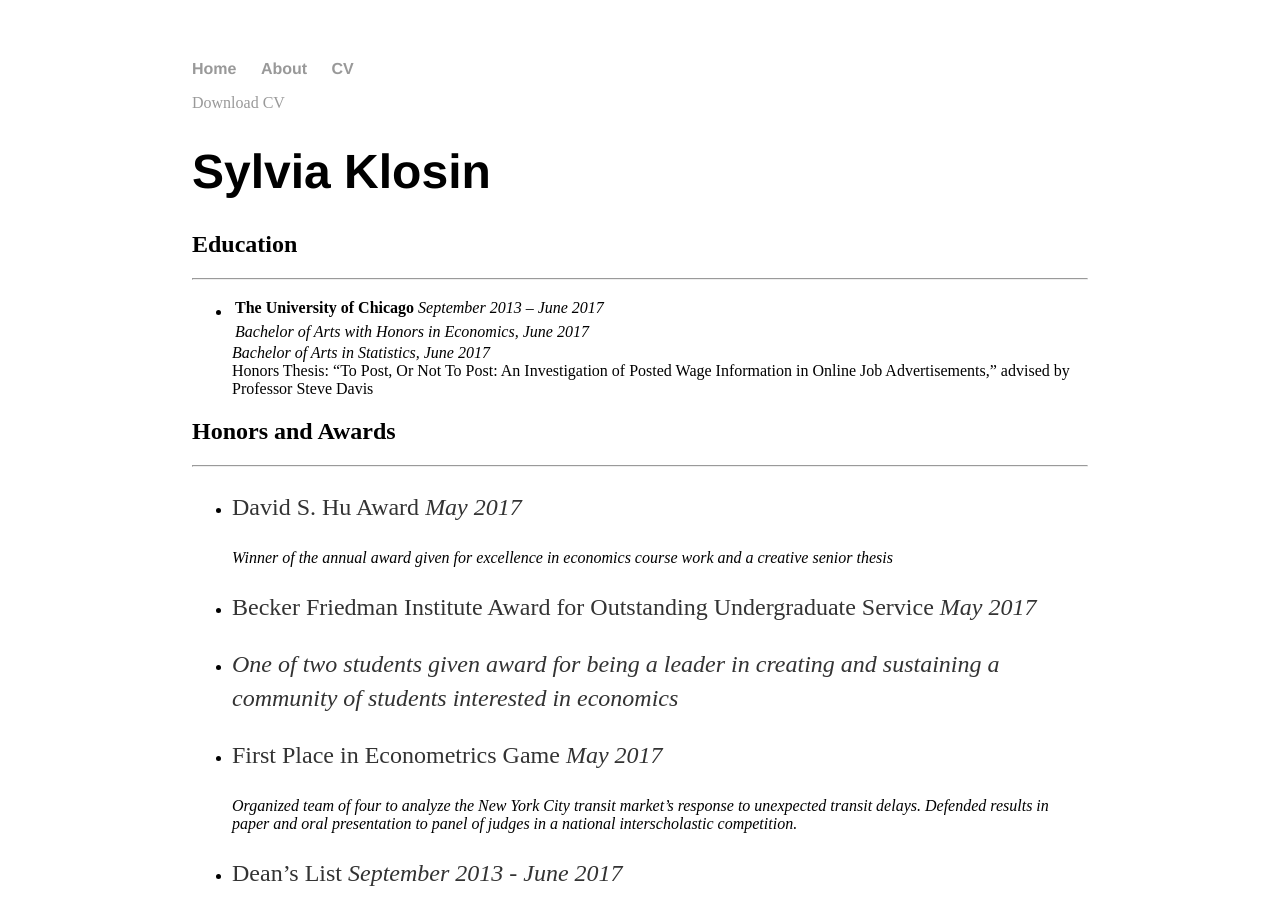
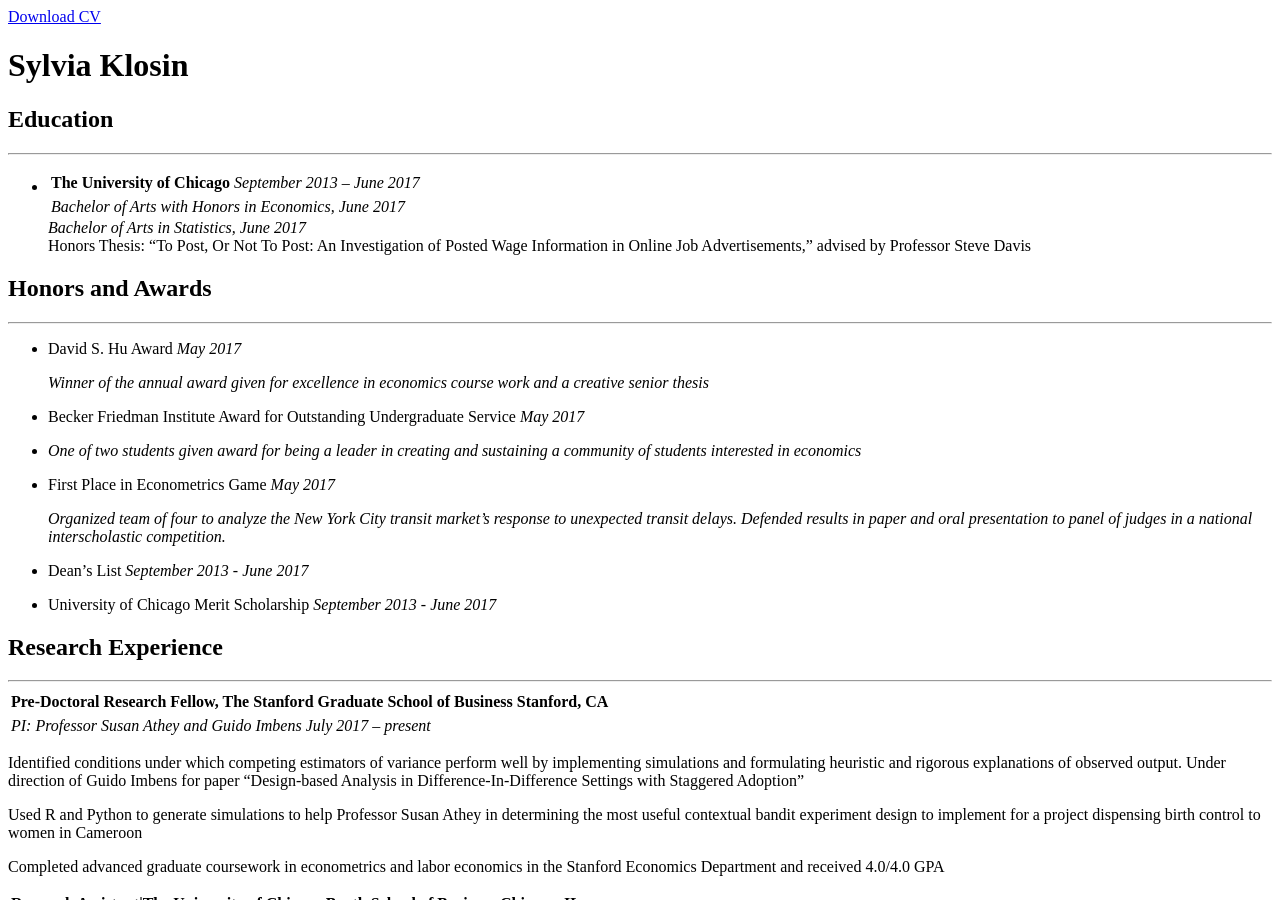
Before and after one commit to lcurrier/lcurrier.github.io, a Jekyll site: the page cv/index.html, which Jekyll copies as it is, in a window 1280 px wide and 900 px high. Built offline with Jekyll 4.4.1, drawn with Linux system fonts in a browser that asks for light colours; some of the changed text lies outside the part shown.

```diff
--- a/cv/index.html
+++ b/cv/index.html
@@ -1,7 +1,4 @@
----
-layout: default
-title: Sylvia Klosin's CV
----
+
 
 	<div class="cv">
 		<a href="#" class="download" title="Download CV as PDF">Download CV</a>
```
